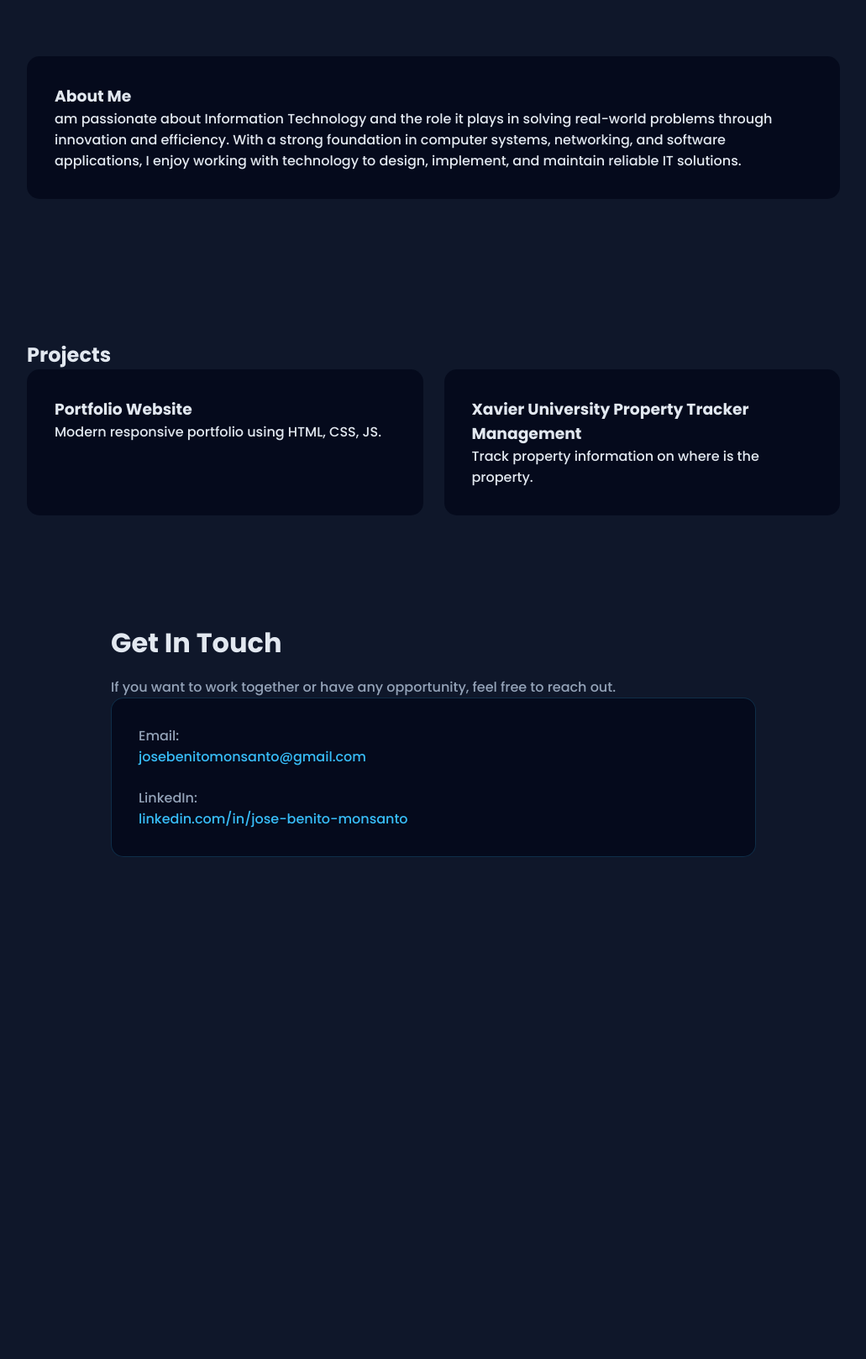
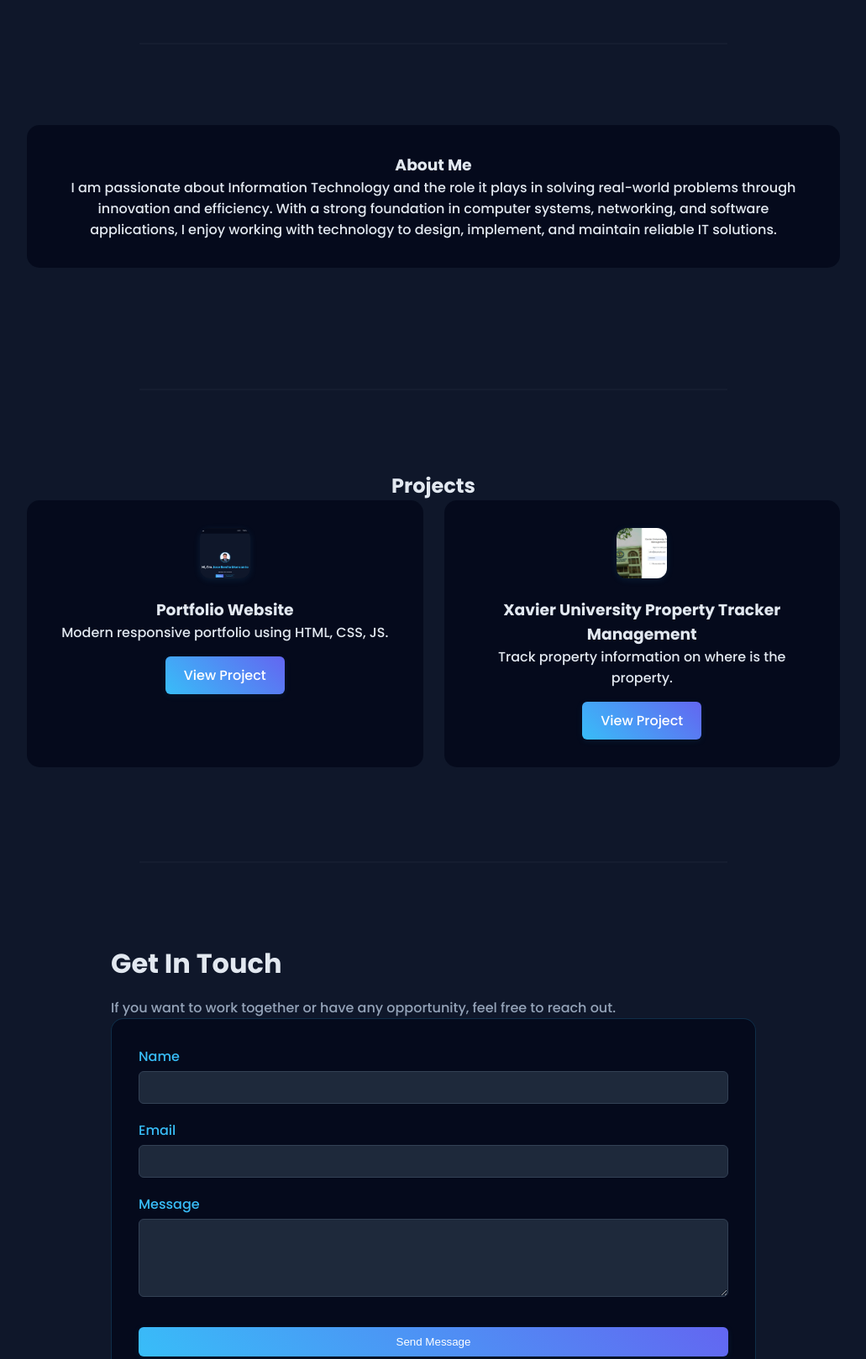
Before and after one commit to JoseBenMonsanto/Portfolio, a plain HTML site: page index.html in a window 1280 px wide. Shown: the part 880-2499 px from the top of the page at 84% size, without its empty margins (124-1155 px from the left). Before the commit the page ends 1965 px from the top, so only its background shows below. Drawn offline with Linux system fonts and the light colour scheme.

Commit message:
the html, css, and js are rephrased to improve the interface of the website

```diff
--- a/index.html
+++ b/index.html
@@ -29,7 +29,7 @@
     <img src="profile.png" alt="Your Name" class="profile-pic">
 
     <h1 class="fade-in">Hi, I'm <span>Jose Benito Monsanto</span></h1>
-    <p class="fade-in delay">Aspiring Junior Developer</p>
+    <p id="typing"></p>
 
      <div class="hero-buttons fade-in delay-2">
       <button onclick="scrollToProjects()">View Projects</button>
@@ -37,62 +37,66 @@
   </div>
   </header>
 
+  <hr class="section-divider">
   <!-- ABOUT -->
   <section id="about" class="container">
-  <div class="project-grid">
-
-  <div class="about-card card fade-in">
-    <h3>About Me</h3>
-    <p>am passionate about Information Technology
-    and the role it plays in solving real-world
-    problems through innovation and efficiency. With
-    a strong foundation in computer systems,
-    networking, and software applications, I enjoy
-    working with technology to design, implement,
-    and maintain reliable IT solutions.</p>
-  </div>
-
+    <div class="about-card card fade-in" style="margin-bottom: 2rem; text-align: center;">
+      <h3>About Me</h3>
+      <p>I am passionate about Information Technology and the role it plays in solving real-world problems through innovation and efficiency. With a strong foundation in computer systems, networking, and software applications, I enjoy working with technology to design, implement, and maintain reliable IT solutions.</p>
+    </div>
   </section>
 
+  <hr class="section-divider">
   <!-- PROJECTS -->
   <section id="projects" class="container">
-    <h2>Projects</h2>
-
+    <h2 style="text-align:center;">Projects</h2>
     <div class="project-grid">
-
-      <div class="card fade-in">
+      <div class="card fade-in project-card">
+        <img src="PortIcon.png" alt="Portfolio Website" class="project-img">
         <h3>Portfolio Website</h3>
         <p>Modern responsive portfolio using HTML, CSS, JS.</p>
-  </div>
-
-  <div class="card fade-in delay">
-    <h3>Xavier University Property Tracker Management</h3>
-    <p>Track property information on where is the property.</p>
-  </div>
-
-  </div>
+        <a href="https://github.com/JoseBenMonsanto/Portfolio" class="btn-project" target="_blank">View Project</a>
+      </div>
+      <div class="card fade-in delay project-card">
+        <img src="iconPropTrack.png" alt="Property Tracker" class="project-img">
+        <h3>Xavier University Property Tracker Management</h3>
+        <p>Track property information on where is the property.</p>
+        <a href="https://docs.google.com/document/d/16DOARbSl3a_9KZEG7iKQ1PTQfBOtVl0zMrkoIUVmp5g/edit?tab=t.0" class="btn-project" target="_blank">View Project</a>
+      </div>
+    </div>
   </section>
 
+  <hr class="section-divider">
   <!-- CONTACT -->
 <section id="contact">
   <h2>Get In Touch</h2>
   <p>If you want to work together or have any opportunity, feel free to reach out.</p>
 
-<div class="contact-card">
-  <div class="contact-item">
-    <p>Email:</p>
-    <a href="mailto:josebenitomonsanto@gmail.com">
-      josebenitomonsanto@gmail.com
-    </a>
+  <div class="contact-card">
+    <form class="contact-form" action="mailto:josebenitomonsanto@gmail.com" method="POST" enctype="text/plain">
+      <div class="form-group">
+        <label for="name">Name</label>
+        <input type="text" id="name" name="name" required>
+      </div>
+      <div class="form-group">
+        <label for="email">Email</label>
+        <input type="email" id="email" name="email" required>
+      </div>
+      <div class="form-group">
+        <label for="message">Message</label>
+        <textarea id="message" name="message" rows="4" required></textarea>
+      </div>
+      <button type="submit" class="btn-project">Send Message</button>
+    </form>
+    <div class="contact-item">
+      <p>Email:</p>
+      <a href="mailto:josebenitomonsanto@gmail.com">josebenitomonsanto@gmail.com</a>
+    </div>
+    <div class="contact-item">
+      <p>LinkedIn:</p>
+      <a href="https://linkedin.com/in/jose-benito-monsanto">linkedin.com/in/jose-benito-monsanto</a>
+    </div>
   </div>
-
-  <div class="contact-item">
-    <p>LinkedIn:</p>
-    <a href="https://linkedin.com/in/jose-benito-monsanto">
-      linkedin.com/in/jose-benito-monsanto
-    </a>
-  </div>
-</div>
 </section>
 
   <script src="script.js"></script>
--- a/script.js
+++ b/script.js
@@ -1,3 +1,16 @@
+const text = "Aspiring Junior Developer";
+let i = 0;
+
+function typeEffect() {
+  if (i < text.length) {
+    document.getElementById("typing").innerHTML += text.charAt(i);
+    i++;
+    setTimeout(typeEffect, 100);
+  }
+}
+
+typeEffect();
+
 function scrollToProjects() {
   document.getElementById("projects").scrollIntoView({
     behavior: "smooth"
--- a/style.css
+++ b/style.css
@@ -1,3 +1,55 @@
+/* SECTION DIVIDER */
+.section-divider {
+  border: none;
+  border-top: 2px solid #1e293b;
+  margin: 48px auto 32px auto;
+  max-width: 700px;
+  opacity: 0.4;
+}
+
+/* PROJECT IMAGE */
+.project-img {
+  width: 60px;
+  height: 60px;
+  object-fit: cover;
+  border-radius: 12px;
+  margin-bottom: 1rem;
+  box-shadow: 0 2px 8px rgba(56,189,248,0.10);
+}
+
+/* CONTACT FORM */
+.contact-form {
+  display: flex;
+  flex-direction: column;
+  gap: 1rem;
+  margin-bottom: 2rem;
+}
+.form-group {
+  display: flex;
+  flex-direction: column;
+  align-items: flex-start;
+}
+.form-group label {
+  margin-bottom: 0.3rem;
+  font-size: 1rem;
+  color: #38bdf8;
+}
+.form-group input,
+.form-group textarea {
+  width: 100%;
+  padding: 0.6rem;
+  border-radius: 6px;
+  border: 1px solid #334155;
+  background: #1e293b;
+  color: #e2e8f0;
+  font-size: 1rem;
+  margin-bottom: 0.2rem;
+}
+.form-group input:focus,
+.form-group textarea:focus {
+  outline: 1.5px solid #38bdf8;
+  border-color: #38bdf8;
+}
 /* RESET */
 * {
   margin: 0;
@@ -17,14 +69,10 @@ body {
   width: 150px;
   height: 150px;
   object-fit: cover;
-
   border-radius: 50%; /* circle */
   border: 3px solid #38bdf8;
-
   box-shadow: 0 0 25px rgba(56, 189, 248, 0.4);
-
   margin-bottom: 1rem;
-
   transition: transform 0.3s ease;
 }
 
@@ -147,7 +195,8 @@ button {
 
 /* Add space below About Me card */
 #about .card {
-  margin-bottom: 40px;
+  margin-bottom: 24px;
+  text-align: center;
 }
 
 /* CARD */
@@ -155,13 +204,34 @@ button {
   background: rgba(2, 6, 23, 0.7);
   padding: 2rem;
   border-radius: 15px;
-  transition: all 0.3s ease;
+  transition: all 0.3s cubic-bezier(.4,2,.3,1);
   border: 1px solid transparent;
+  text-align: center;
 }
 
 .card:hover {
-  transform: translateY(-10px) scale(1.02);
+  transform: translateY(-10px) scale(1.03);
   border: 1px solid #38bdf8;
+  box-shadow: 0 8px 32px rgba(56,189,248,0.12);
+}
+
+/* PROJECT BUTTON */
+.btn-project {
+  display: inline-block;
+  margin-top: 1rem;
+  padding: 10px 22px;
+  background: linear-gradient(45deg, #38bdf8, #6366f1);
+  color: #fff;
+  border: none;
+  border-radius: 6px;
+  text-decoration: none;
+  font-weight: 500;
+  transition: background 0.2s, transform 0.2s;
+  box-shadow: 0 2px 8px rgba(56,189,248,0.08);
+}
+.btn-project:hover {
+  background: linear-gradient(45deg, #6366f1, #38bdf8);
+  transform: scale(1.06);
 }
 
 /* ANIMATIONS */
@@ -177,6 +247,22 @@ button {
 
 .delay-2 {
   animation-delay: 0.6s;
+}
+
+@media (max-width: 700px) {
+  .container {
+    padding: 2rem 0.5rem;
+  }
+  .project-grid {
+    grid-template-columns: 1fr;
+    gap: 18px;
+  }
+  .card {
+    padding: 1.2rem;
+  }
+  .hero h1 {
+    font-size: 2rem;
+  }
 }
 
 @keyframes fadeIn {
```
Also changed, not shown: PortIcon.png (added), iconPropTrack.png (added).
